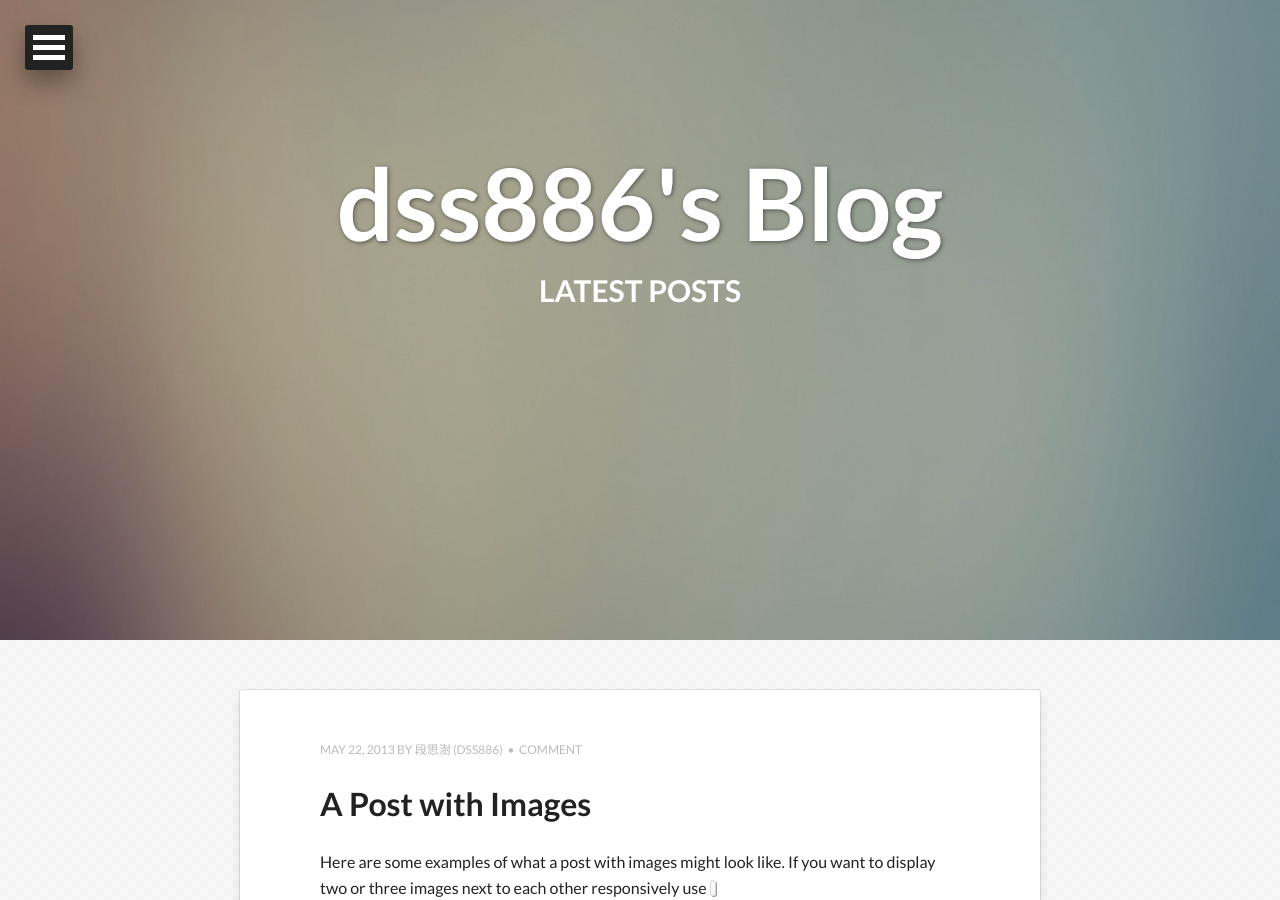
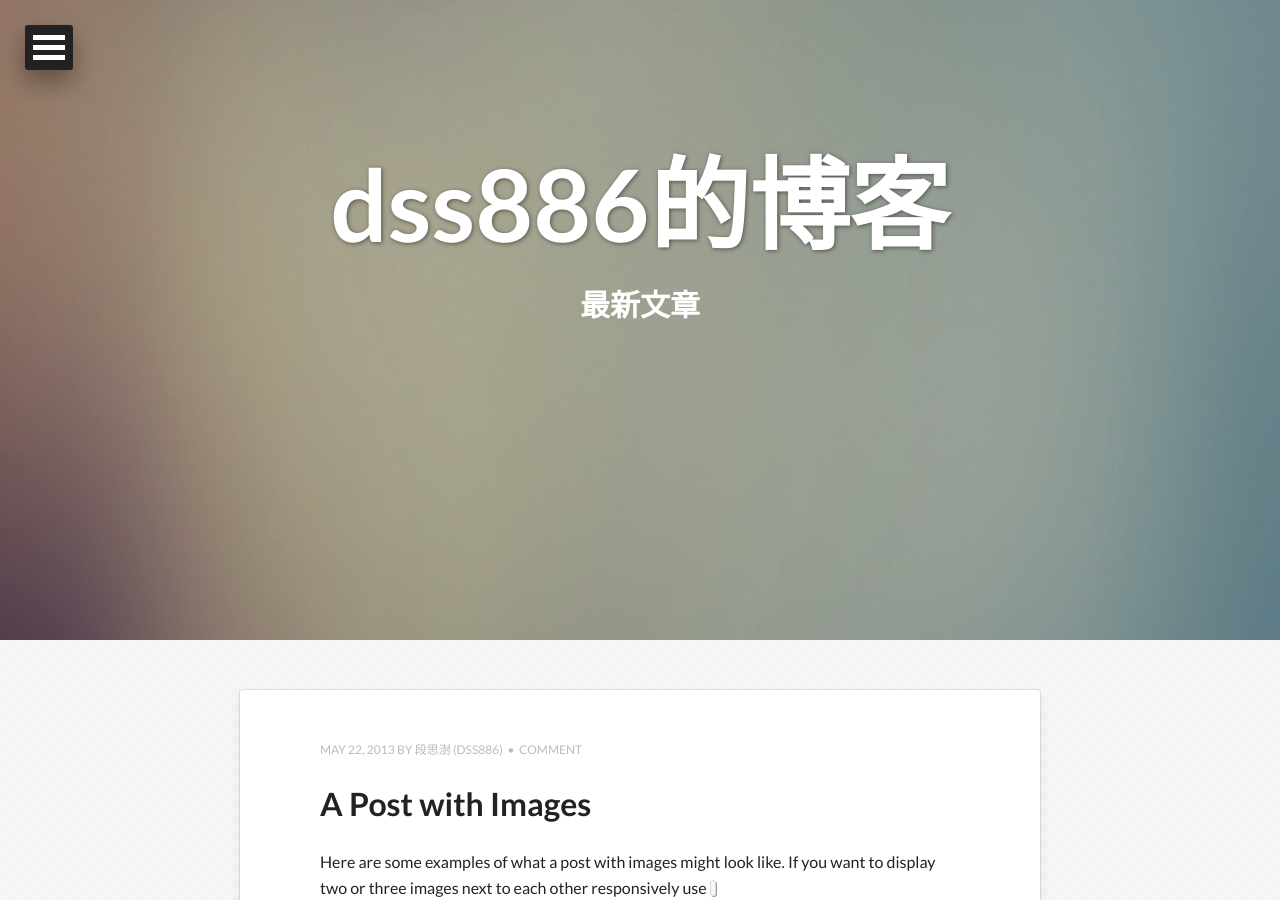
Before and after one commit to heamon7/dss886.github.io, a Jekyll site: the page built from index.html, in a window 1280 px wide and 900 px high. Built offline with Jekyll 4.4.1, drawn with Linux system fonts in a browser that asks for light colours; nearby versions of some CDN libraries; formulas are drawn with MathJax 3; the list of posts is cut into pages by our own code.

Commit message:
update theme

```diff
--- a/_config.yml
+++ b/_config.yml
@@ -1,5 +1,5 @@
-title:            dss886's Blog
-description:      对自己不熟悉的领域保持沉默和谦逊是一个人基本素养
+title:            dss886的博客
+description:      dss886的博客
 disqus_shortname: dss886
 comments: true
 share: true
@@ -12,7 +12,7 @@
 owner:
   name:           段思澍 (dss886)
   avatar:         avatar.jpg
-  bio:            ""
+  bio:            "怕什么真理无穷，进一寸有一寸的欢喜"
   email:          dss886@gmail.com
   # Social networking links used in footer. Update and remove as you like.
   twitter:        dss886
@@ -32,7 +32,7 @@
 qiniu:
 
 # Analytics and webmaster tools stuff goes here
-google_analytics:   UA-46212341-3
+google_analytics:
 google_verify:
 # https://ssl.bing.com/webmaster/configure/verify/ownership Option 2 content= goes here
 bing_verify:
@@ -40,7 +40,7 @@
 # Links to include in top navigation
 # For external links add external: true
 links:
-  - title: CSDN Blog
+  - title: CSDN 博客
     url: http://blog.csdn.net/dss886
     external: true
 
--- a/_includes/navigation.html
+++ b/_includes/navigation.html
@@ -1,16 +1,16 @@
 <nav id="dl-menu" class="dl-menuwrapper" role="navigation">
 	<button class="dl-trigger">Open Menu</button>
 	<ul class="dl-menu">
-		<li><a href="{{ site.url }}"><i class="icon-home"></i>Home</a></li>
+		<li><a href="{{ site.url }}"><i class="icon-home"></i>主页</a></li>
 		<li>
-			<a href="#"><i class="icon-user"></i>About</a>
+			<a href="#"><i class="icon-user"></i>关于</a>
 			<ul class="dl-submenu">
 				<li>
 					<img src="{{ site.url }}/images/{{ site.owner.avatar }}" alt="{{ site.owner.name }} photo" class="author-photo">
 					<h4>{{ site.owner.name }}</h4>
 					<p>{{ site.owner.bio }}</p>
 				</li>
-				<li><a href="{{ site.url }}/about/">Learn More</a></li>
+				<li><a href="{{ site.url }}/about/">我的详细资料</a></li>
 				{% if site.owner.email %}<li>
 					<a href="mailto:{{ site.owner.email }}"><i class="icon-envelope"></i> Email</a>
 				</li>{% endif %}
@@ -44,11 +44,11 @@
 			</ul><!-- /.dl-submenu -->
 		</li>
 		<li>
-			<a href="#"><i class="icon-star"></i>Posts</a>
+			<a href="#"><i class="icon-star"></i>文章</a>
 			<ul class="dl-submenu">
-				<li><a href="{{ site.url }}/archive/"><i class="icon-arrow-right"></i>All Posts</a></li>
-				<li><a href="{{ site.url }}/tags/"><i class="icon-tags"></i>All Tags</a></li>
-				<li><a href="{{ site.url }}/categories/"><i class="icon-folder-open"></i>All Categories</a></li>
+				<li><a href="{{ site.url }}/archive/"><i class="icon-arrow-right"></i>所有文章</a></li>
+				<li><a href="{{ site.url }}/tags/"><i class="icon-tags"></i>所有标签</a></li>
+				<li><a href="{{ site.url }}/categories/"><i class="icon-folder-open"></i>所有分类</a></li>
 			</ul>
 		</li>
 		{% for link in site.links %}<li>{% if link.external %}<a href="{{ link.url }}">{{ link.title }}</a>{% else %}<a href="{{ site.url }}{{ link.url }}">{{ link.title }}</a>{% endif %}</li>{% endfor %}
--- a/index.html
+++ b/index.html
@@ -1,6 +1,6 @@
 ---
 layout: post-index
-title: Latest Posts
+title: 最新文章
 description: "Describe this nonsense."
 tags: [Jekyll, theme, themes, responsive, blog, modern]
 image:
```
